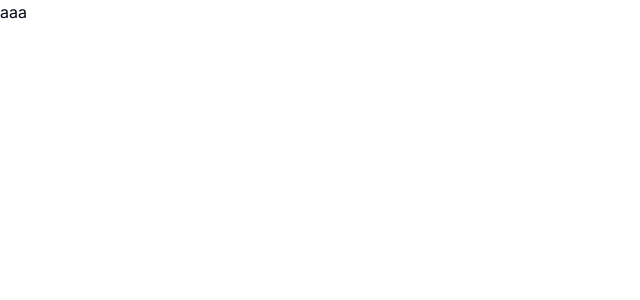
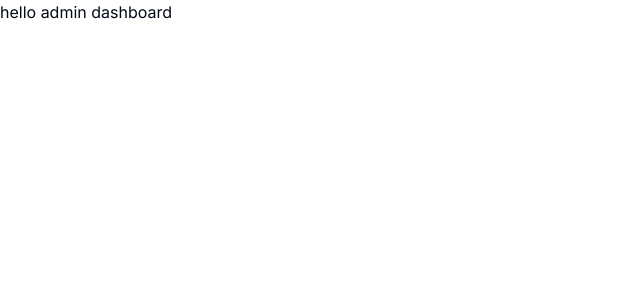
Before and after one commit to EBosch14/adt-dashboard, a Next.js app: page / in a window 1280 px wide. Shown: the top 300 px of the page, without its empty margins (0-640 px from the left). Built offline with nearby package versions, Linux system fonts and the light colour scheme.

Commit message:
feat(/app/*): :sparkles: add auth login and signup with protected routes

```diff
--- /dev/null
+++ b/app/(auth)/(routes)/sign-in/[[...sign-in]]/page.tsx
@@ -0,0 +1,5 @@
+import { SignIn } from "@clerk/nextjs";
+
+export default function Page() {
+  return <SignIn />;
+}
--- /dev/null
+++ b/app/(auth)/(routes)/sign-up/[[...sign-up]]/page.tsx
@@ -0,0 +1,5 @@
+import { SignUp } from "@clerk/nextjs";
+
+export default function Page() {
+  return <SignUp />;
+}
--- /dev/null
+++ b/app/(auth)/layout.tsx
@@ -0,0 +1,9 @@
+export default function AuthLayout({
+  children,
+}: {
+  children: React.ReactNode;
+}) {
+  return (
+    <div className="flex items-center justify-center h-full">{children}</div>
+  );
+}
--- /dev/null
+++ b/app/(root)/page.tsx
@@ -0,0 +1,10 @@
+import { UserButton } from "@clerk/nextjs";
+
+export default function SetupPage() {
+  return (
+    <>
+      <p>hello admin dashboard</p>
+      <UserButton afterSignOutUrl="/" />
+    </>
+  );
+}
--- a/app/globals.css
+++ b/app/globals.css
@@ -1,6 +1,12 @@
 @tailwind base;
 @tailwind components;
 @tailwind utilities;
+
+html,
+body,
+:root {
+  height: 100%;
+}
 
 @layer base {
   :root {
--- a/app/layout.tsx
+++ b/app/layout.tsx
@@ -1,22 +1,25 @@
-import './globals.css'
-import type { Metadata } from 'next'
-import { Inter } from 'next/font/google'
+import "./globals.css";
+import type { Metadata } from "next";
+import { Inter } from "next/font/google";
+import { ClerkProvider } from "@clerk/nextjs";
 
-const inter = Inter({ subsets: ['latin'] })
+const inter = Inter({ subsets: ["latin"] });
 
 export const metadata: Metadata = {
-  title: 'Create Next App',
-  description: 'Generated by create next app',
-}
+  title: "Admin Dashboard",
+  description: "Admin Dashboard",
+};
 
 export default function RootLayout({
   children,
 }: {
-  children: React.ReactNode
+  children: React.ReactNode;
 }) {
   return (
-    <html lang="en">
-      <body className={inter.className}>{children}</body>
-    </html>
-  )
+    <ClerkProvider>
+      <html lang="es">
+        <body className={inter.className}>{children}</body>
+      </html>
+    </ClerkProvider>
+  );
 }
--- a/app/page.tsx
+++ /dev/null
@@ -1,5 +0,0 @@
-import Image from "next/image";
-
-export default function Home() {
-  return <p>aaa</p>;
-}
```
Also changed, not shown: middleware.ts (added, +10 -0 lines).
